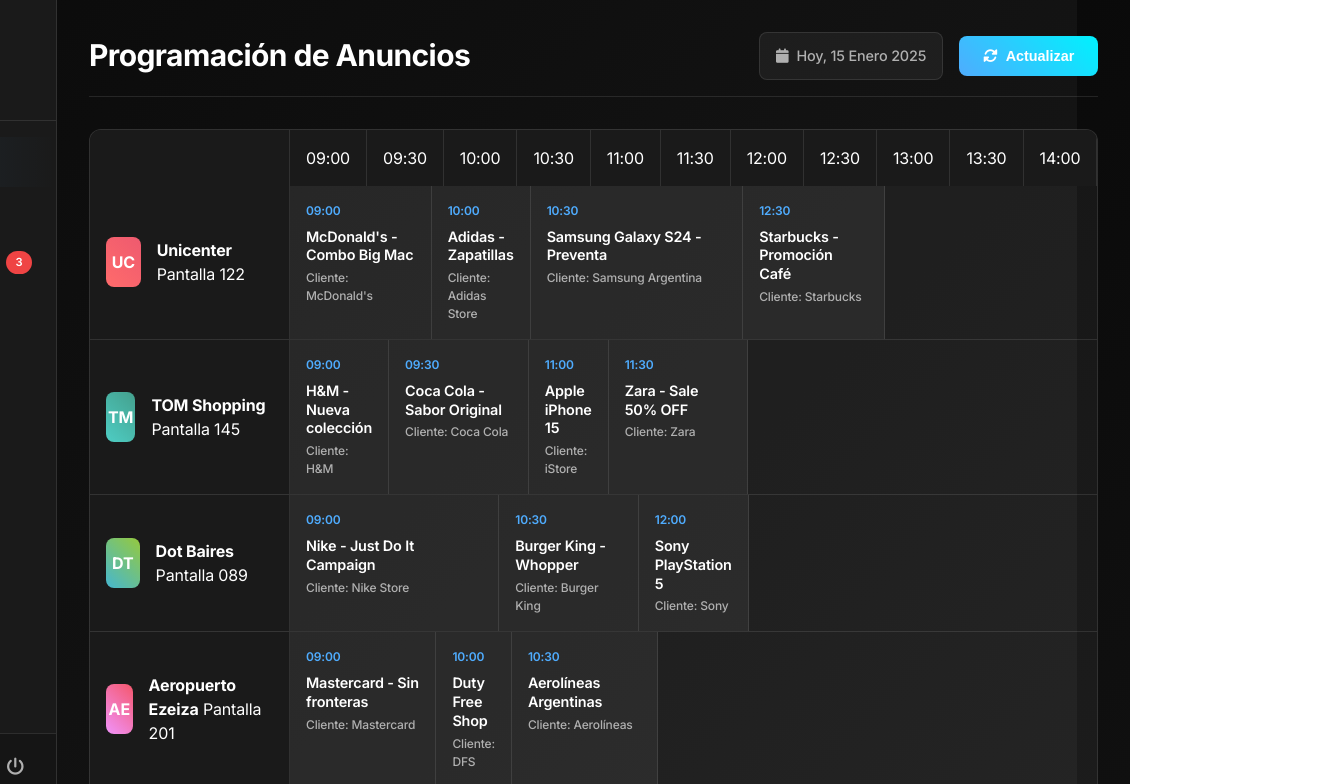
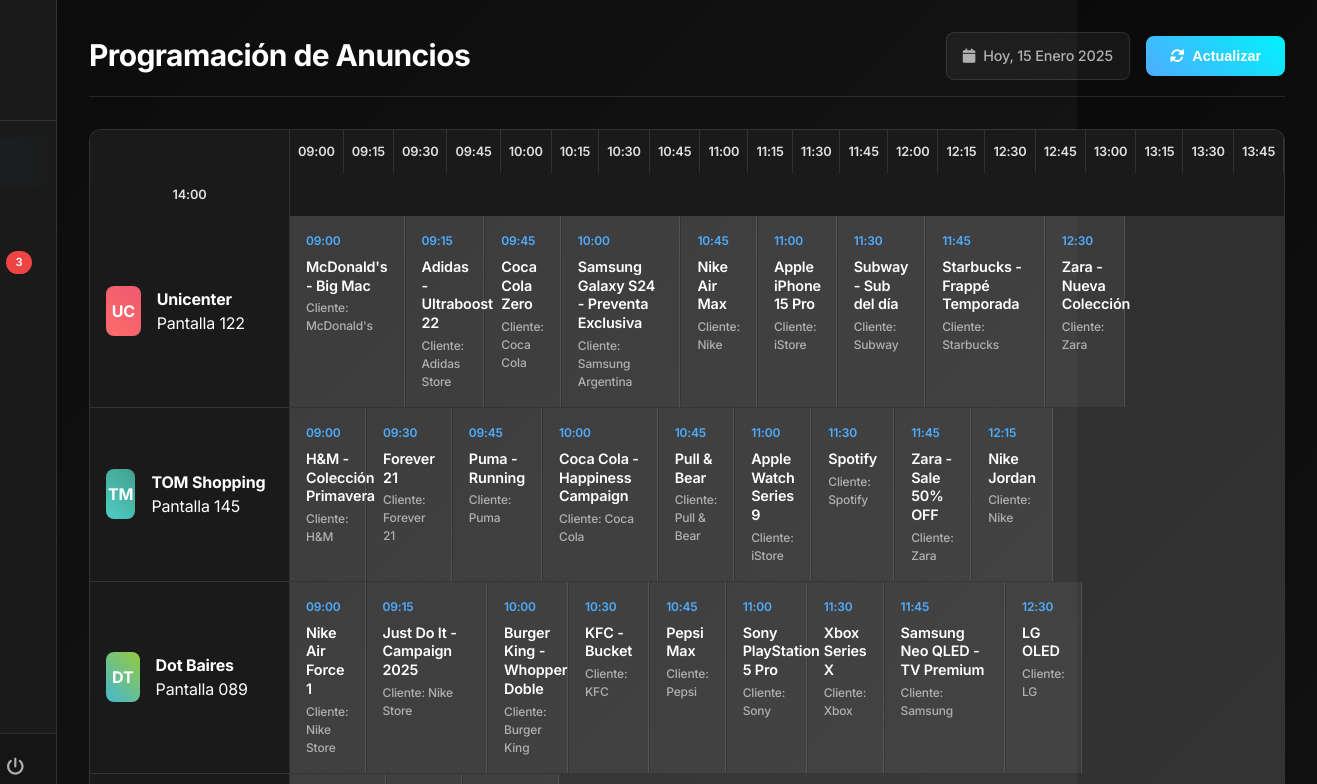
Before and after one commit to facuvar/kubemedia, a plain HTML site: page admin/dashboard.html in a window 1280 px wide. Shown: the top 784 px of the page, 1317 px wide, since content can reach past the window. Drawn offline with Linux system fonts and the light colour scheme.

Commit message:
Implement 15-minute interval programming grid
- Updated TV guide from 30-minute to 15-minute time slots (20 columns total)
- Added granular ad scheduling with 15, 30, and 45-minute durations
- Enhanced time slot styling for better readability
- Updated CSS grid to handle 20 time columns properly
- Added more realistic ad variety across all locations:
  * Unicenter: McDonald's, Adidas, Samsung, Nike, Apple, Starbucks, Zara
  * TOM Shopping: H&M, Forever 21, Puma, Coca Cola, Apple Watch, Spotify
  * Dot Baires: Nike campaigns, Burger King, KFC, Sony PS5, Xbox, Samsung TV
- Improved mobile responsive design for wider grid
- More professional scheduling granularity for real DOOH management

```diff
--- a/admin/admin-styles.css
+++ b/admin/admin-styles.css
@@ -297,14 +297,17 @@
 
 .time-header {
     display: grid;
-    grid-template-columns: 200px repeat(11, 1fr);
+    grid-template-columns: 200px repeat(20, 1fr);
     background: var(--secondary-dark);
 }
 
 .time-slot {
-    padding: 1rem;
+    padding: 0.75rem 0.5rem;
     text-align: center;
     border-right: 1px solid var(--border-color);
+    font-size: 0.8rem;
+    font-weight: 600;
+    color: var(--text-light-gray);
 }
 
 .channel-row {
@@ -341,7 +344,9 @@
 
 .program-grid {
     display: grid;
-    grid-template-columns: repeat(11, 1fr);
+    grid-template-columns: repeat(20, 1fr);
+    gap: 1px;
+    background: var(--border-color);
 }
 
 .program {
@@ -838,7 +843,7 @@
     }
 
     .time-header, .channel-row {
-        min-width: 1200px;
+        min-width: 1800px;
     }
 
     .approval-grid, .devices-grid {
--- a/admin/dashboard.html
+++ b/admin/dashboard.html
@@ -73,15 +73,25 @@
             <div class="time-header">
                 <div class="time-slot"></div> <!-- Empty corner -->
                 <div class="time-slot">09:00</div>
+                <div class="time-slot">09:15</div>
                 <div class="time-slot">09:30</div>
+                <div class="time-slot">09:45</div>
                 <div class="time-slot">10:00</div>
+                <div class="time-slot">10:15</div>
                 <div class="time-slot">10:30</div>
+                <div class="time-slot">10:45</div>
                 <div class="time-slot">11:00</div>
+                <div class="time-slot">11:15</div>
                 <div class="time-slot">11:30</div>
+                <div class="time-slot">11:45</div>
                 <div class="time-slot">12:00</div>
+                <div class="time-slot">12:15</div>
                 <div class="time-slot">12:30</div>
+                <div class="time-slot">12:45</div>
                 <div class="time-slot">13:00</div>
+                <div class="time-slot">13:15</div>
                 <div class="time-slot">13:30</div>
+                <div class="time-slot">13:45</div>
                 <div class="time-slot">14:00</div>
             </div>
 
@@ -95,25 +105,50 @@
                     </div>
                 </div>
                 <div class="program-grid">
-                    <div class="program" style="grid-column: span 2;">
+                    <div class="program" style="grid-column: span 1;">
                         <div class="program-time">09:00</div>
-                        <div class="program-title">McDonald's - Combo Big Mac</div>
+                        <div class="program-title">McDonald's - Big Mac</div>
                         <div class="program-client">Cliente: McDonald's</div>
                     </div>
-                    <div class="program" style="grid-column: span 1;">
-                        <div class="program-time">10:00</div>
-                        <div class="program-title">Adidas - Zapatillas</div>
+                    <div class="program" style="grid-column: span 2;">
+                        <div class="program-time">09:15</div>
+                        <div class="program-title">Adidas - Ultraboost 22</div>
                         <div class="program-client">Cliente: Adidas Store</div>
                     </div>
+                    <div class="program" style="grid-column: span 1;">
+                        <div class="program-time">09:45</div>
+                        <div class="program-title">Coca Cola Zero</div>
+                        <div class="program-client">Cliente: Coca Cola</div>
+                    </div>
                     <div class="program" style="grid-column: span 3;">
-                        <div class="program-time">10:30</div>
-                        <div class="program-title">Samsung Galaxy S24 - Preventa</div>
+                        <div class="program-time">10:00</div>
+                        <div class="program-title">Samsung Galaxy S24 - Preventa Exclusiva</div>
                         <div class="program-client">Cliente: Samsung Argentina</div>
+                    </div>
+                    <div class="program" style="grid-column: span 1;">
+                        <div class="program-time">10:45</div>
+                        <div class="program-title">Nike Air Max</div>
+                        <div class="program-client">Cliente: Nike</div>
+                    </div>
+                    <div class="program" style="grid-column: span 2;">
+                        <div class="program-time">11:00</div>
+                        <div class="program-title">Apple iPhone 15 Pro</div>
+                        <div class="program-client">Cliente: iStore</div>
+                    </div>
+                    <div class="program" style="grid-column: span 1;">
+                        <div class="program-time">11:30</div>
+                        <div class="program-title">Subway - Sub del día</div>
+                        <div class="program-client">Cliente: Subway</div>
+                    </div>
+                    <div class="program" style="grid-column: span 3;">
+                        <div class="program-time">11:45</div>
+                        <div class="program-title">Starbucks - Frappé Temporada</div>
+                        <div class="program-client">Cliente: Starbucks</div>
                     </div>
                     <div class="program" style="grid-column: span 2;">
                         <div class="program-time">12:30</div>
-                        <div class="program-title">Starbucks - Promoción Café</div>
-                        <div class="program-client">Cliente: Starbucks</div>
+                        <div class="program-title">Zara - Nueva Colección</div>
+                        <div class="program-client">Cliente: Zara</div>
                     </div>
                 </div>
             </div>
@@ -127,25 +162,50 @@
                     </div>
                 </div>
                 <div class="program-grid">
-                    <div class="program" style="grid-column: span 1;">
+                    <div class="program" style="grid-column: span 2;">
                         <div class="program-time">09:00</div>
-                        <div class="program-title">H&M - Nueva colección</div>
+                        <div class="program-title">H&M - Colección Primavera</div>
                         <div class="program-client">Cliente: H&M</div>
                     </div>
-                    <div class="program" style="grid-column: span 2;">
+                    <div class="program" style="grid-column: span 1;">
                         <div class="program-time">09:30</div>
-                        <div class="program-title">Coca Cola - Sabor Original</div>
+                        <div class="program-title">Forever 21</div>
+                        <div class="program-client">Cliente: Forever 21</div>
+                    </div>
+                    <div class="program" style="grid-column: span 1;">
+                        <div class="program-time">09:45</div>
+                        <div class="program-title">Puma - Running</div>
+                        <div class="program-client">Cliente: Puma</div>
+                    </div>
+                    <div class="program" style="grid-column: span 3;">
+                        <div class="program-time">10:00</div>
+                        <div class="program-title">Coca Cola - Happiness Campaign</div>
                         <div class="program-client">Cliente: Coca Cola</div>
                     </div>
                     <div class="program" style="grid-column: span 1;">
+                        <div class="program-time">10:45</div>
+                        <div class="program-title">Pull & Bear</div>
+                        <div class="program-client">Cliente: Pull & Bear</div>
+                    </div>
+                    <div class="program" style="grid-column: span 2;">
                         <div class="program-time">11:00</div>
-                        <div class="program-title">Apple iPhone 15</div>
+                        <div class="program-title">Apple Watch Series 9</div>
                         <div class="program-client">Cliente: iStore</div>
                     </div>
+                    <div class="program" style="grid-column: span 1;">
+                        <div class="program-time">11:30</div>
+                        <div class="program-title">Spotify</div>
+                        <div class="program-client">Cliente: Spotify</div>
+                    </div>
                     <div class="program" style="grid-column: span 2;">
-                        <div class="program-time">11:30</div>
+                        <div class="program-time">11:45</div>
                         <div class="program-title">Zara - Sale 50% OFF</div>
                         <div class="program-client">Cliente: Zara</div>
+                    </div>
+                    <div class="program" style="grid-column: span 1;">
+                        <div class="program-time">12:15</div>
+                        <div class="program-title">Nike Jordan</div>
+                        <div class="program-client">Cliente: Nike</div>
                     </div>
                 </div>
             </div>
@@ -159,20 +219,50 @@
                     </div>
                 </div>
                 <div class="program-grid">
+                    <div class="program" style="grid-column: span 1;">
+                        <div class="program-time">09:00</div>
+                        <div class="program-title">Nike Air Force 1</div>
+                        <div class="program-client">Cliente: Nike Store</div>
+                    </div>
                     <div class="program" style="grid-column: span 3;">
-                        <div class="program-time">09:00</div>
-                        <div class="program-title">Nike - Just Do It Campaign</div>
+                        <div class="program-time">09:15</div>
+                        <div class="program-title">Just Do It - Campaign 2025</div>
                         <div class="program-client">Cliente: Nike Store</div>
                     </div>
                     <div class="program" style="grid-column: span 2;">
-                        <div class="program-time">10:30</div>
-                        <div class="program-title">Burger King - Whopper</div>
+                        <div class="program-time">10:00</div>
+                        <div class="program-title">Burger King - Whopper Doble</div>
                         <div class="program-client">Cliente: Burger King</div>
                     </div>
                     <div class="program" style="grid-column: span 1;">
-                        <div class="program-time">12:00</div>
-                        <div class="program-title">Sony PlayStation 5</div>
+                        <div class="program-time">10:30</div>
+                        <div class="program-title">KFC - Bucket</div>
+                        <div class="program-client">Cliente: KFC</div>
+                    </div>
+                    <div class="program" style="grid-column: span 1;">
+                        <div class="program-time">10:45</div>
+                        <div class="program-title">Pepsi Max</div>
+                        <div class="program-client">Cliente: Pepsi</div>
+                    </div>
+                    <div class="program" style="grid-column: span 2;">
+                        <div class="program-time">11:00</div>
+                        <div class="program-title">Sony PlayStation 5 Pro</div>
                         <div class="program-client">Cliente: Sony</div>
+                    </div>
+                    <div class="program" style="grid-column: span 1;">
+                        <div class="program-time">11:30</div>
+                        <div class="program-title">Xbox Series X</div>
+                        <div class="program-client">Cliente: Xbox</div>
+                    </div>
+                    <div class="program" style="grid-column: span 3;">
+                        <div class="program-time">11:45</div>
+                        <div class="program-title">Samsung Neo QLED - TV Premium</div>
+                        <div class="program-client">Cliente: Samsung</div>
+                    </div>
+                    <div class="program" style="grid-column: span 1;">
+                        <div class="program-time">12:30</div>
+                        <div class="program-title">LG OLED</div>
+                        <div class="program-client">Cliente: LG</div>
                     </div>
                 </div>
             </div>
@@ -236,3 +326,4 @@
     <script src="admin-script.js"></script>
 </body>
 </html>
+</html>
```
